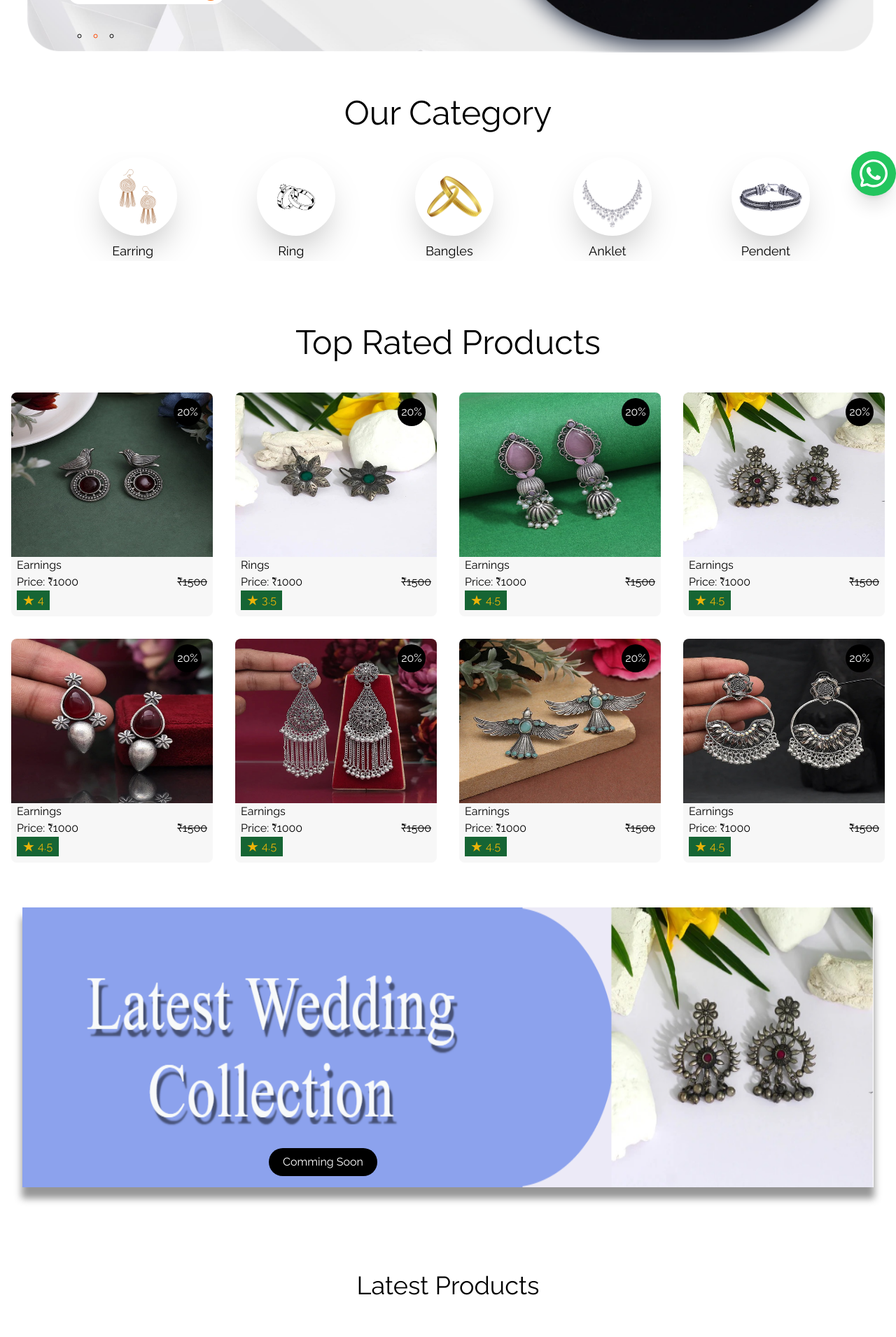
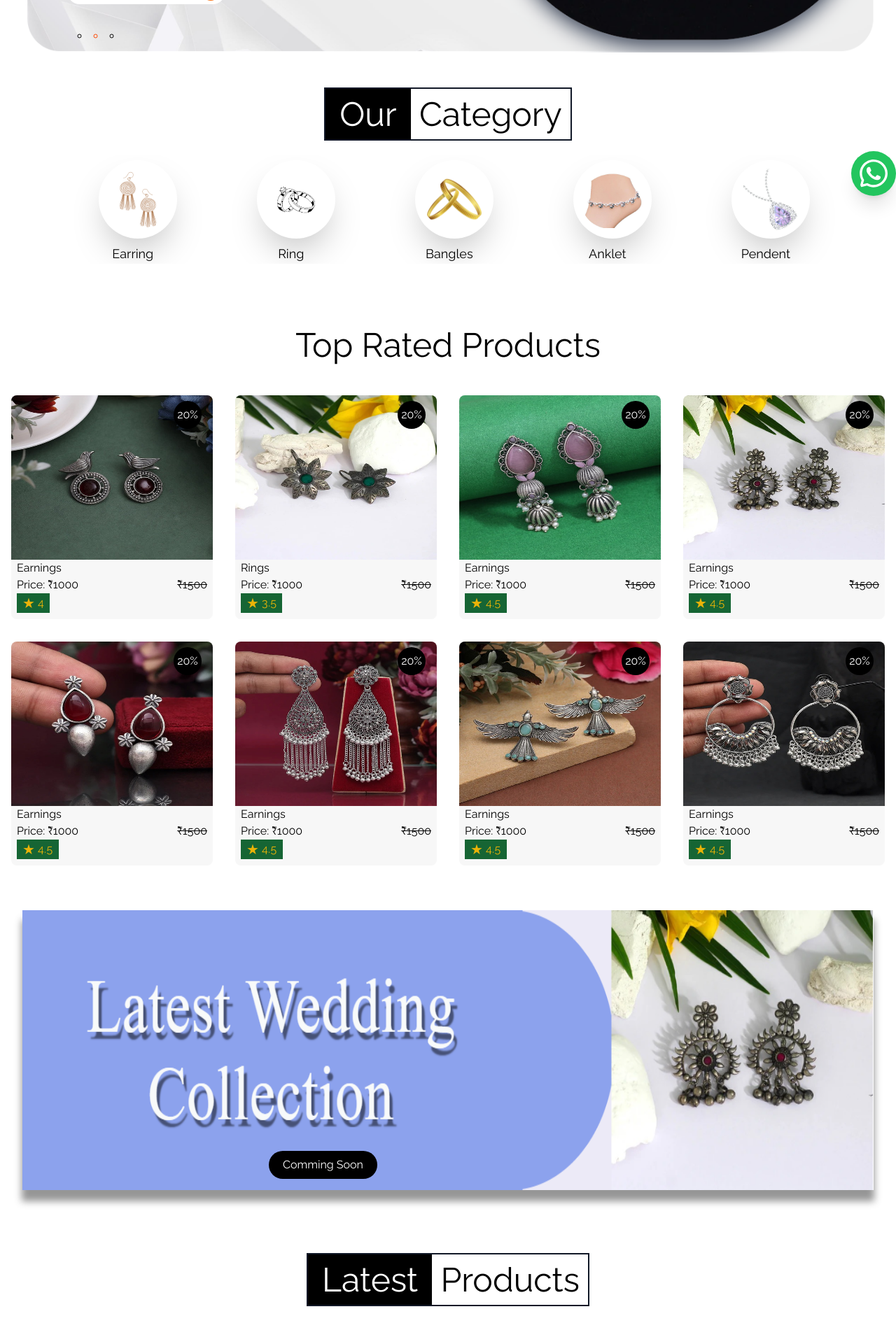
Before and after one commit to dspatel01/jewelleryShop, a React (Create React App) app: page / in a window 1280 px wide. Shown: the part 480-2391 px from the top of the page at 70% size. Built offline with nearby package versions, Linux system fonts and the light colour scheme; a web font is replaced by a local one.

Commit message:
tag line design

```diff
--- a/src/pages/Home.jsx
+++ b/src/pages/Home.jsx
@@ -17,14 +17,16 @@ const Home = () => {
       <div className='w-full'>
         <HeroSlider />
 
-        <h1 className='text-center text-[6vmin] mb-5 mt-[-30px] '>Our Category</h1>
+        <h1 className='text-center text-[6vmin] mb-5 mt-[-30px] border-2 border-gray-900 w-fit mx-auto py-0'><span className='bg-black text-white px-5 py-2'>Our</span> <span className='mr-3'>Category</span> </h1>
         <CategoryPage />
+
         <h1 className='text-center my-5 text-[6vmin]'>Top Rated Products</h1>
 
         <TopRatedProduct />
 
         <Banner1 />
-        <h1 className='text-center text-4xl mt-20 '>Latest Products</h1>
+
+        <h1 className='text-center text-[6vmin] mb-5 mt-[50px] border-2 border-gray-900 w-fit mx-auto py-0'><span className='bg-black text-white px-5 py-2'>Latest</span> <span className='mr-3'>Products</span> </h1>
         <LatestProduct />
       </div >
     </>
```
Also changed, not shown: src/component/CategoryPage.jsx (+5 -4 lines), src/assets/category/anklet.webp (added).
